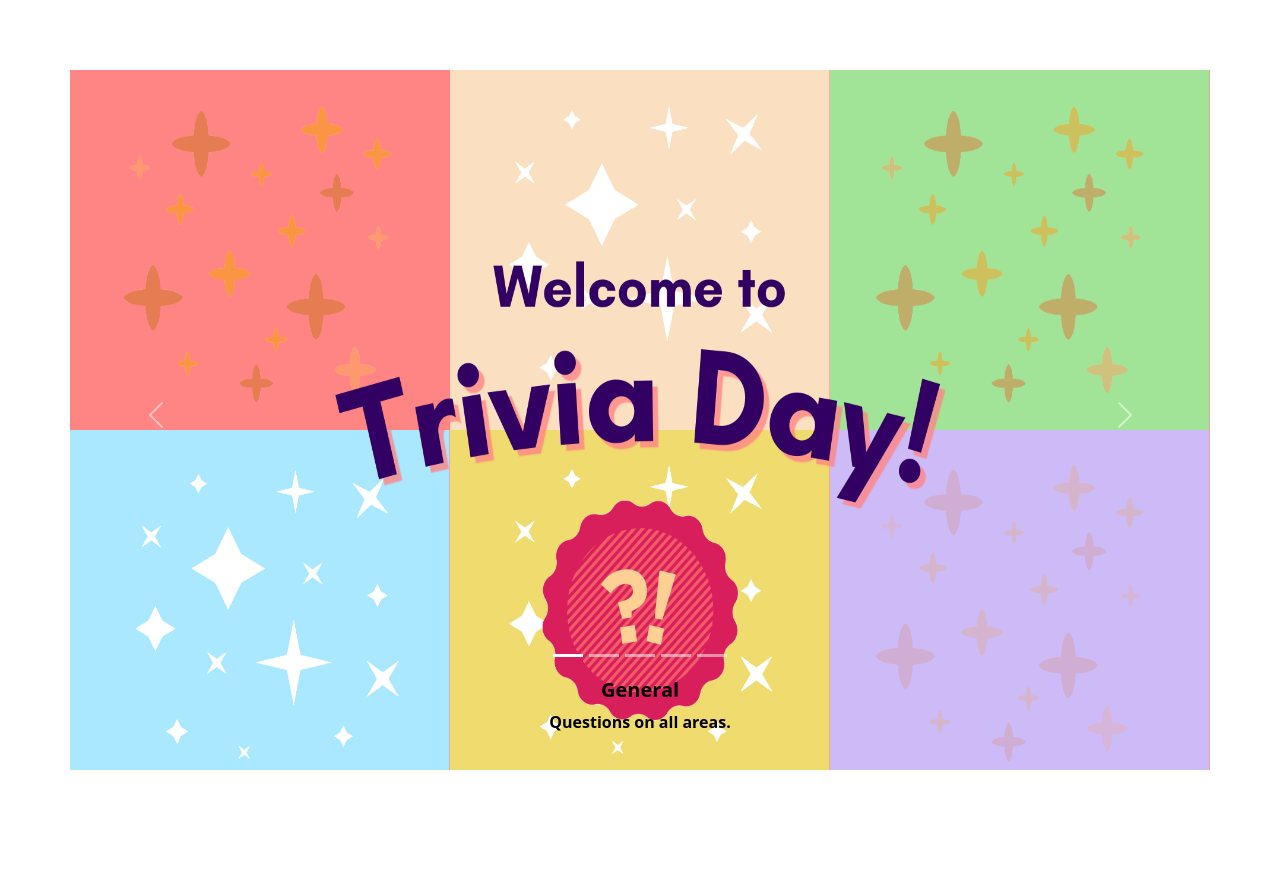
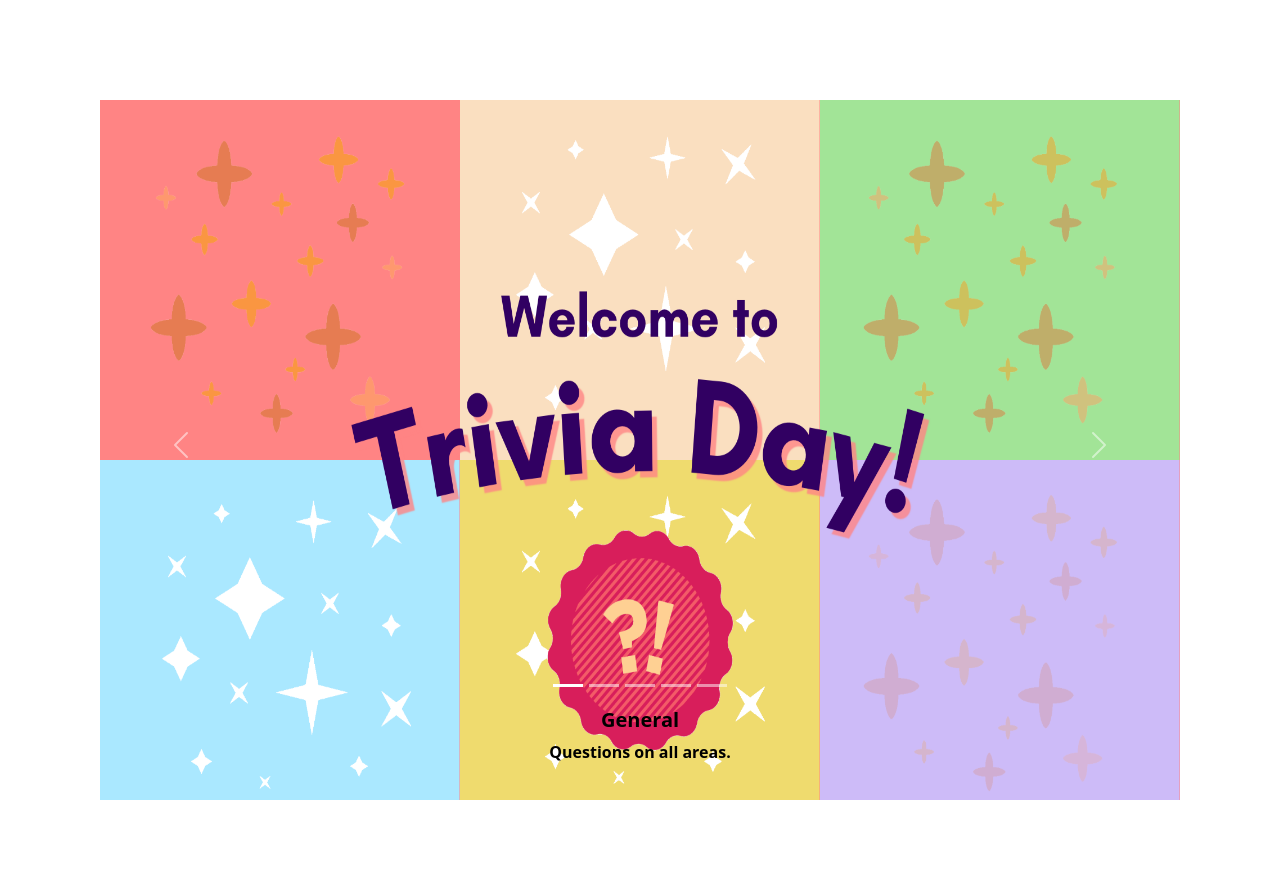
Before and after one commit to Edwihn/Trivia, a Python web app: template templates/main_page.html in a window 1280 px wide. Shown: the part 65-955 px from the top of the page. Before the commit the page ends 835 px from the top, so only its background shows below. Run offline with Jinja, Linux system fonts and the light colour scheme; the template is opened without the code that fills it, so the values that code supplies are empty; some libraries are stand-ins or nearby versions.

Commit message:
Add padding to carusel

```diff
--- a/static/css/main_page_style.css
+++ b/static/css/main_page_style.css
@@ -59,7 +59,7 @@
 .content {
     display: grid;
     row-gap: 10px;
-    padding: 70px;
+    padding: 100px;
 }
 
 .carousel {
```
